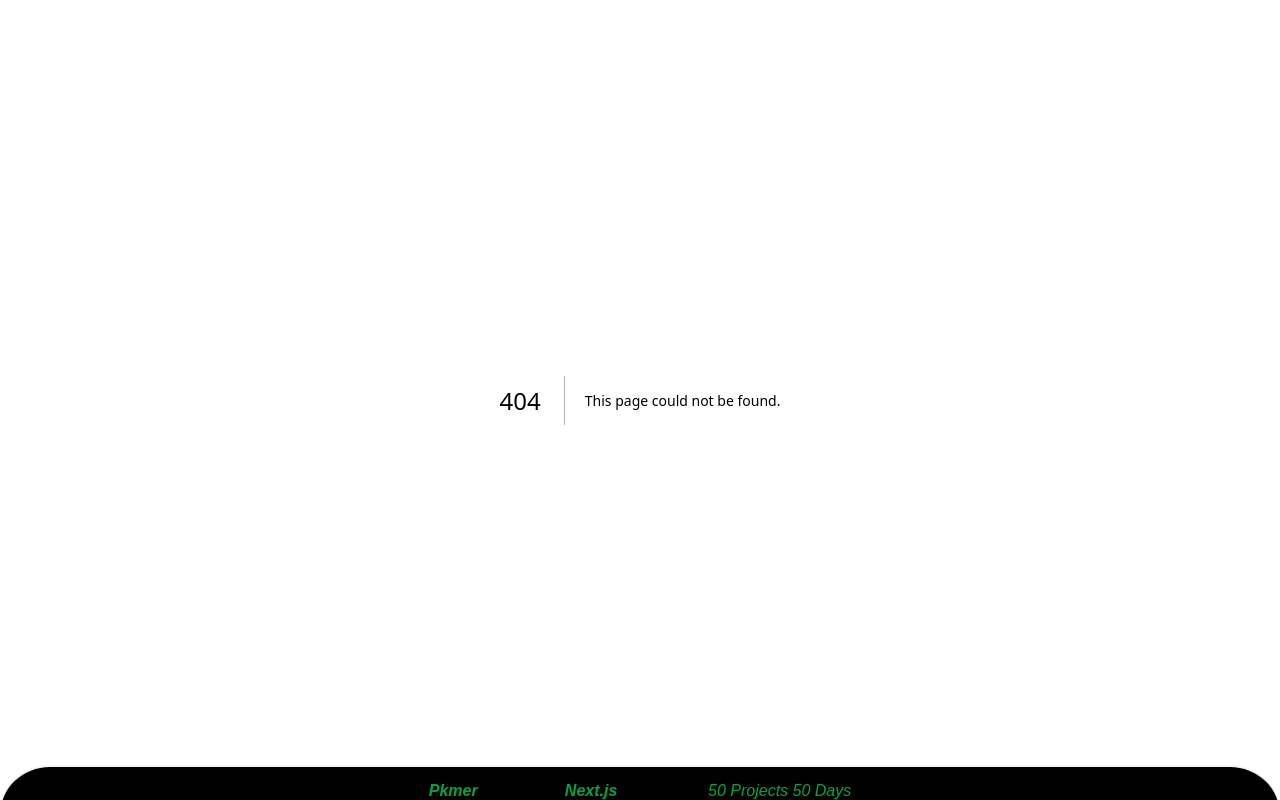
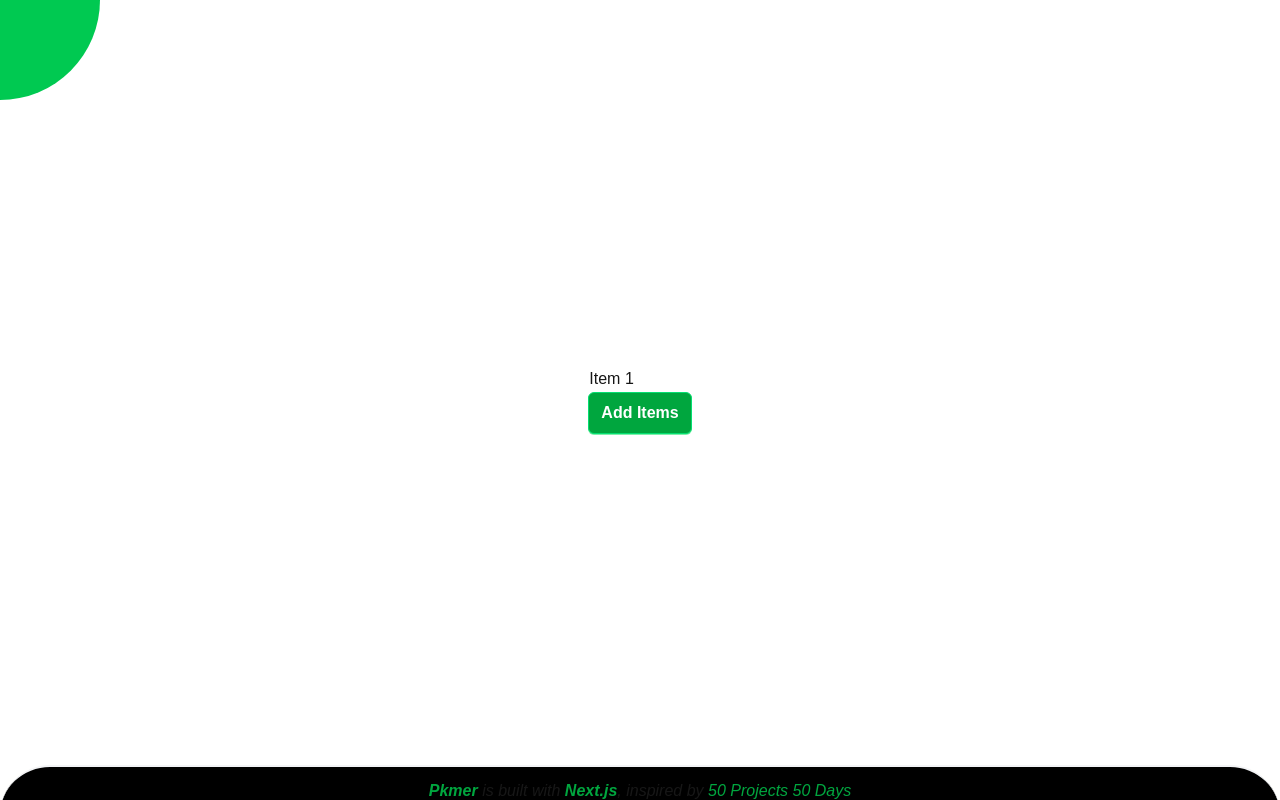
Before and after one commit to upangka/50days50projectsUseNextJs, a Next.js app: page /adding-and-removing-items-animated in a window 1280 px wide. Before the commit this address had no page. Built offline with nearby package versions, Linux system fonts and the light colour scheme; some icons are missing.

Commit message:
feat(add and remove item): 完成基本的布局

```diff
--- /dev/null
+++ b/src/app/(cases)/adding-and-removing-items-animated/page.tsx
@@ -0,0 +1,53 @@
+'use client'
+import { Button } from '@/components/pkmer-button'
+import { useState } from 'react'
+
+type Item = {
+  id: string
+  name: string
+}
+let unikey = 0
+let idPrefix = 'item-'
+function initItems(): Item[] {
+  return [
+    {
+      id: `${idPrefix}${++unikey}`,
+      name: `Item ${unikey}`
+    }
+  ]
+}
+
+export default function AddingAndRemovingItemsAnimatedPage() {
+  const [items, setItems] = useState<Item[]>(initItems)
+
+  function addItem() {
+    console.log(unikey)
+    const newItem = {
+      id: `${idPrefix}${unikey++}`,
+      name: `Item ${unikey}`
+    } satisfies Item
+
+    setItems([newItem, ...items])
+  }
+
+  return (
+    <section className='flex h-screen w-screen items-center justify-center'>
+      <ul>
+        {items.map(item => (
+          // list-container
+          <li
+            style={{}}
+            className='relative cursor-pointer rounded-lg border border-white p-3 [:not(:first-child)]:mt-10'
+            key={item.id}
+          >
+            {/* list-item */}
+            <div className='absolute top-0 left-0 transition-all duration-700'> {item.name}</div>
+          </li>
+        ))}
+        <li>
+          <Button onClick={addItem}>Add Items</Button>
+        </li>
+      </ul>
+    </section>
+  )
+}
--- a/src/data/projects.tsx
+++ b/src/data/projects.tsx
@@ -72,7 +72,13 @@ export const projects: ProjectDemo[] = [
   { id: 49, title: 'Todo List', route: 'todo-list', finished: false },
   { id: 50, title: 'Insect Catch Game', route: 'insect-catch-game', finished: false },
   { id: 51, title: 'Simple Timer', route: 'simple-timer', finished: true },
-  { id: 52, title: 'Border Line Animated', route: 'border-line-animated', finished: true }
+  { id: 52, title: 'Border Line Animated', route: 'border-line-animated', finished: true },
+  {
+    id: 53,
+    title: 'Adding and Removing Items Animated',
+    route: 'adding-and-removing-items-animated',
+    finished: true
+  }
 ]
 
 /**
```
Also changed, not shown: src/app/(cases)/toast-notification/README.md.
